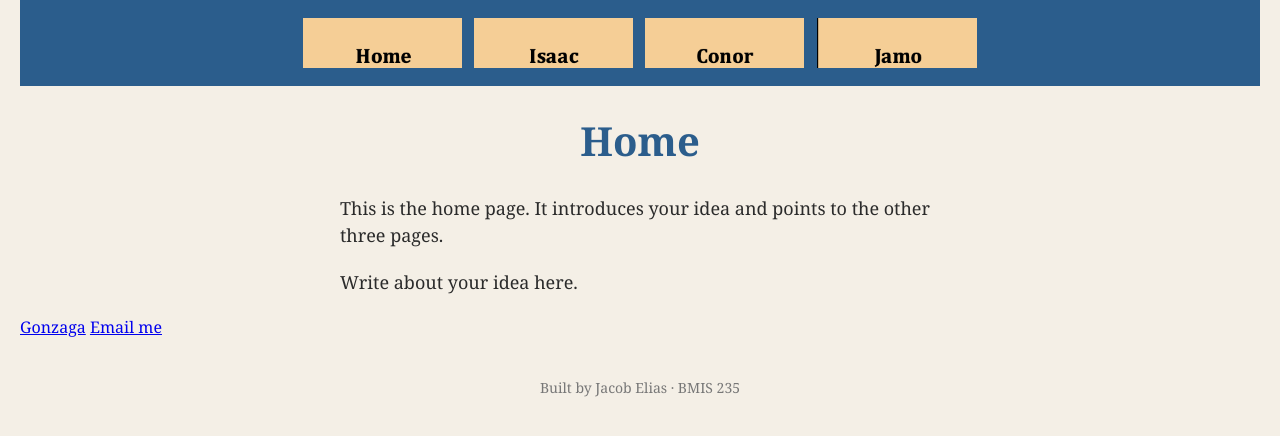
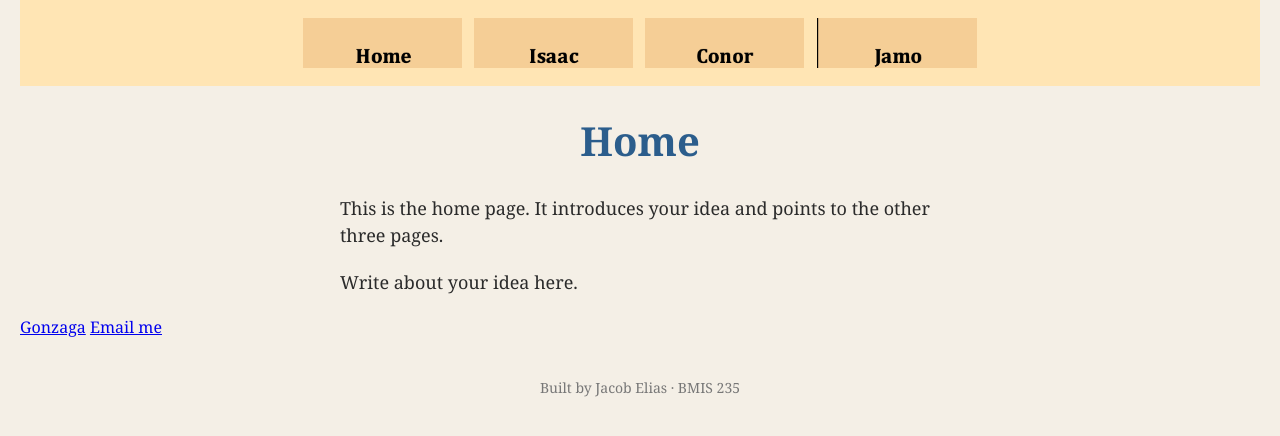
Before and after one commit to jacobelias006/bmis235-html-3, a plain HTML site: page index.html in a window 1280 px wide. Drawn offline with Linux system fonts and the light colour scheme.

Commit message:
Update styles.css

```diff
--- a/styles.css
+++ b/styles.css
@@ -10,7 +10,7 @@
    ===================================================================== */
 
 body {
-    font-family: Georgia, "Times New Roman", serif;
+    font-family: Georgia, "Cambria", serif;
     background-color: #f4efe6;
     color: #2b2b2b;
     margin: 0;
@@ -19,7 +19,7 @@ body {
 
 /* the menu at the top of every page */
 nav {
-    background-color: #2b5d8c;
+    background-color: #FFE5B4;
     padding: 14px;
     text-align: center;
 }
```
